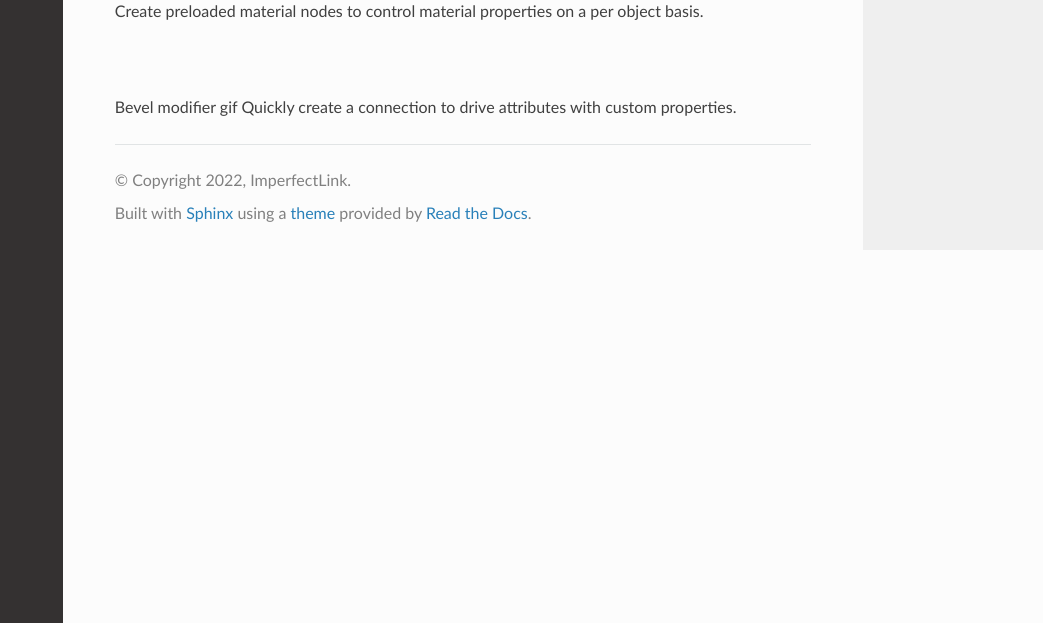
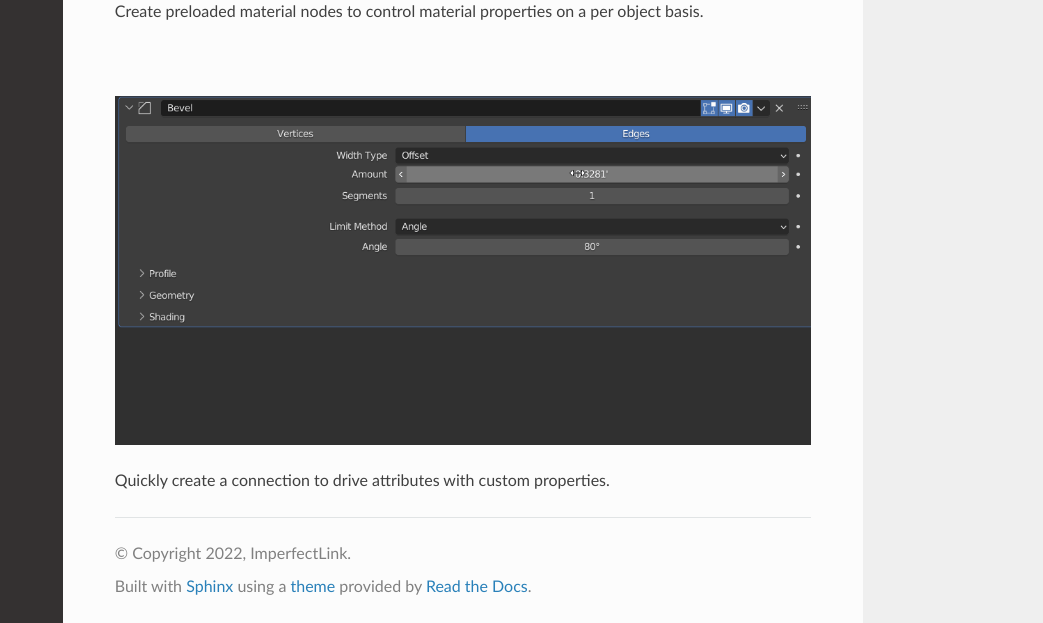
Before and after one commit to imperfectlink/PowerProps, a Sphinx documentation site: the page built from docs/source/overview.rst, in a window 1280 px wide and 900 px high, scrolled down 1659 px, cut to the strip 277-900 px from the top of the window. Shown: the whole strip, without its empty margins (237-1280 px from the left). Built offline with Sphinx 7.4.7 and the Read the Docs theme 2.0.0, drawn with Linux system fonts in a browser that asks for light colours.

Commit message:
Update overview.rst

```diff
--- a/docs/source/overview.rst
+++ b/docs/source/overview.rst
@@ -25,5 +25,5 @@ Create preloaded material nodes to control material properties on a per object b
 
 |
 
-Bevel modifier gif
+.. image:: img/DriveProp.gif
 Quickly create a connection to drive attributes with custom properties.
```
